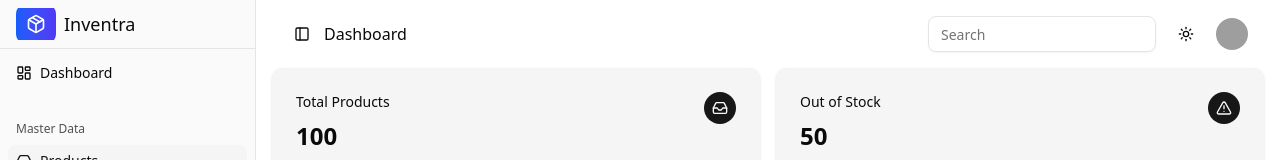
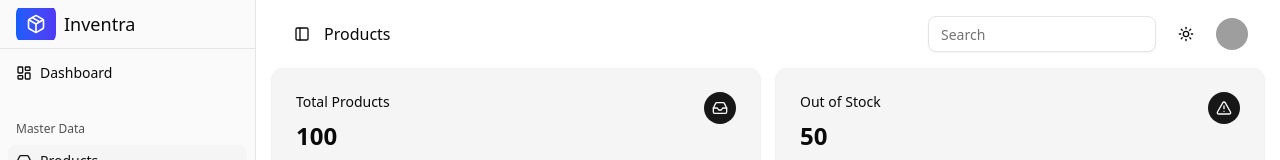
Before and after one commit to fikriwafiuddin/Inventra, a Next.js app in the folder frontend/: page /products in a window 1280 px wide. Shown: the top 160 px of the page. Built offline with nearby package versions, Linux system fonts and the light colour scheme; grey boxes are pictures that could not be loaded.

Commit message:
feat: add dynamic title

```diff
--- a/frontend/src/components/Navbar.jsx
+++ b/frontend/src/components/Navbar.jsx
@@ -15,14 +15,20 @@ import { useTheme } from "next-themes"
 import { SidebarTrigger } from "./ui/sidebar"
 import Link from "next/link"
 import { Input } from "./ui/input"
+import { usePathname } from "next/navigation"
 
 function Navbar() {
   const { setTheme } = useTheme()
+  const pathname = usePathname()
+  const split = pathname.split("/")
+  let title = split[1]
+  title = title.length > 0 ? title.charAt(0).toUpperCase() + title.slice(1) : ""
+
   return (
     <nav className="flex justify-between px-4 py-4">
       <div className="flex items-center gap-2">
         <SidebarTrigger />
-        <h2>Dashboard</h2>
+        <h2>{title}</h2>
       </div>
       <div className="flex gap-3">
         <Input
```
